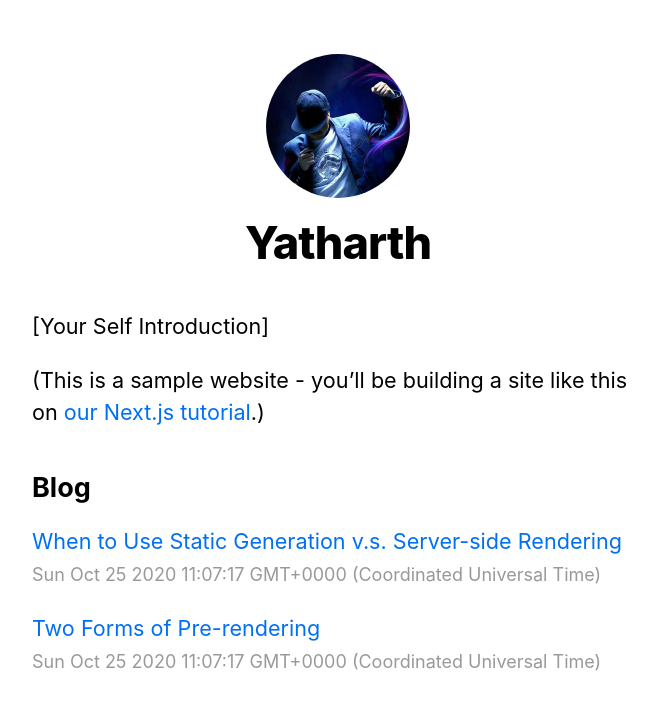
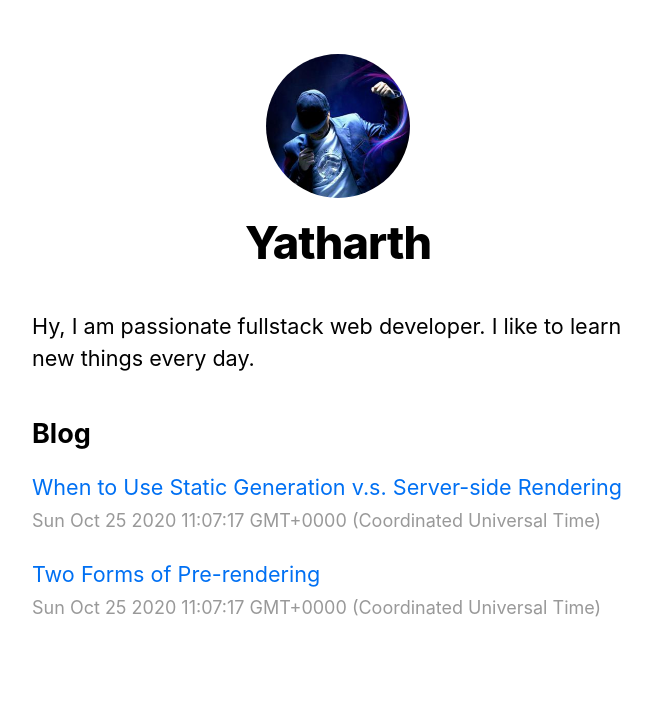
Before and after one commit to yatharth1706/next-js-blog, a Next.js app: page / in a window 1280 px wide. Shown: the top 710 px of the page, without its empty margins (302-959 px from the left). Built offline with nearby package versions, Linux system fonts and the light colour scheme.

Commit message:
Add introduction and demo link

```diff
--- a/pages/index.js
+++ b/pages/index.js
@@ -11,11 +11,8 @@ export default function Home({allPostsData}) {
         <title>{siteTitle}</title>
       </Head>
       <section className={utilStyles.headingMd}>
-        <p>[Your Self Introduction]</p>
-        <p>
-          (This is a sample website - you’ll be building a site like this on{' '}
-          <a href="https://nextjs.org/learn">our Next.js tutorial</a>.)
-        </p>
+        <p>Hy, I am passionate fullstack web developer. I like to learn new things every day.</p>
+
       </section>
       <section className={`${utilStyles.headingMd} ${utilStyles.padding1px}`}>
         <h2 className={utilStyles.headingLg}>Blog</h2>
```
Also changed, not shown: 1 other file (tests, documents, lock files or other folders).
